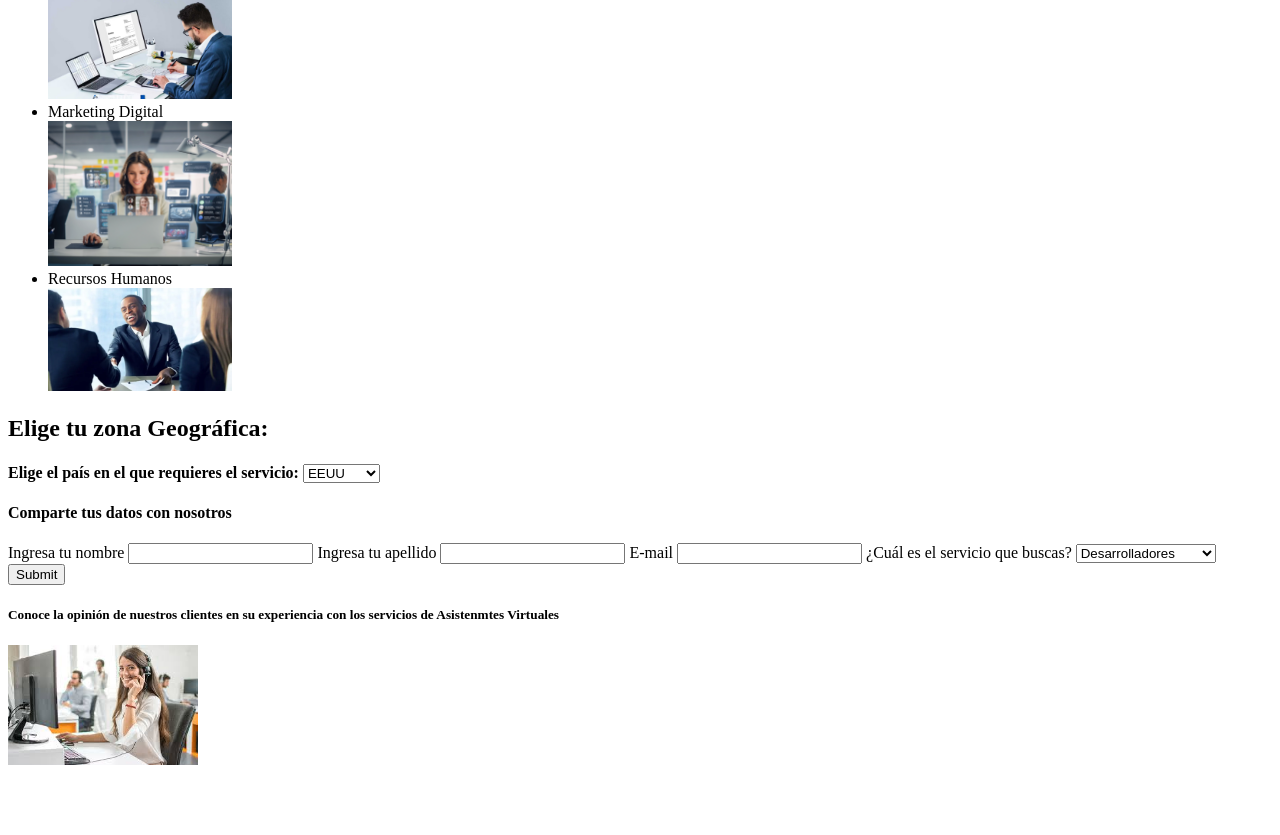
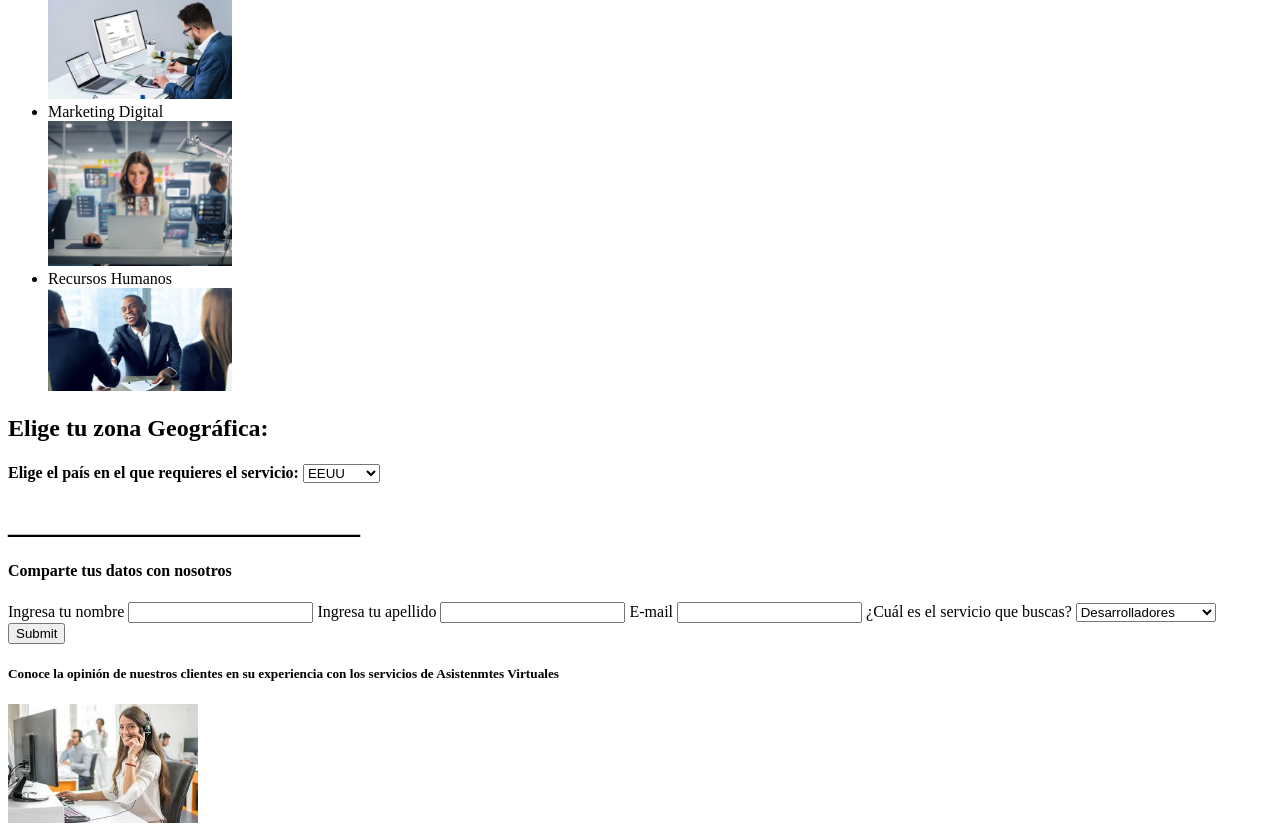
Before and after one commit to omaramgtz/Proyecto-Final-M1, a plain HTML site: page index.html in a window 1280 px wide. Shown: the part 678-1513 px from the top of the page. Before the commit the page ends 1455 px from the top, so only its background shows below. Drawn offline with Linux system fonts and the light colour scheme.

Commit message:
Volví a agregar linea divisora

```diff
--- a/index.html
+++ b/index.html
@@ -29,6 +29,7 @@
         </select>
     </h4>
 
+<h1>______________________</h1>
 
     <h4>Comparte tus datos con nosotros</h4>
     <form action="Formulario para recolección de datos"></form>
```
